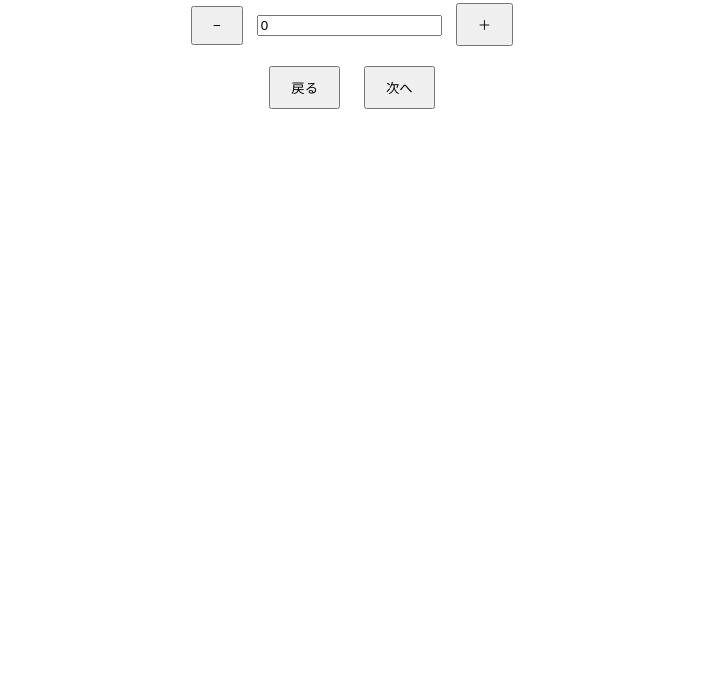
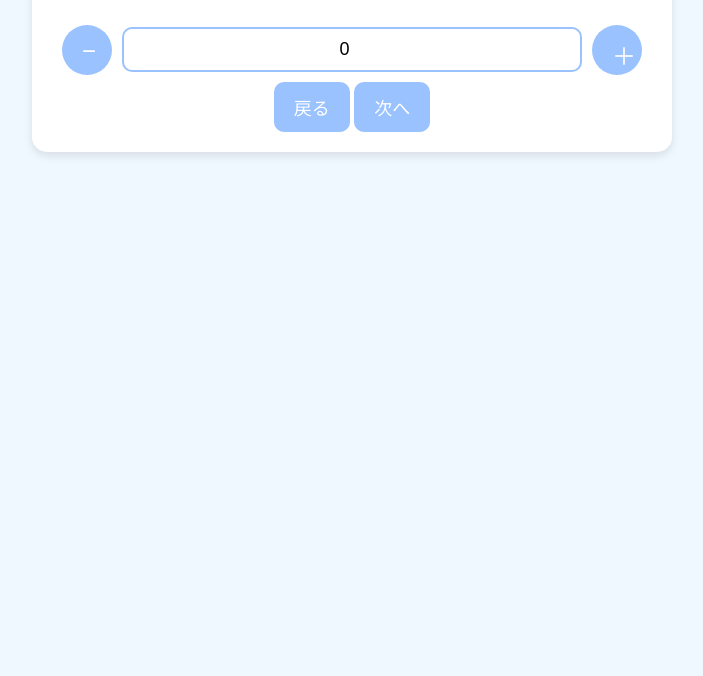
Before and after one commit to yamatai2007/hatarakanai-saibou-quiz, a plain HTML site: page antigen.html in a window 1280 px wide. Shown: the part 124-800 px from the top of the page, without its empty margins (288-991 px from the left). Drawn offline with Linux system fonts and the light colour scheme.

Commit message:
Update style.css

```diff
--- a/style.css
+++ b/style.css
@@ -1,21 +1,98 @@
-.container {
+/* 全体のスタイル */
+body {
+    font-family: "Yu Gothic UI", "Arial", sans-serif;
+    background-color: #f0f8ff; /* 淡い青 */
+    color: #333;
     text-align: center;
-    margin-top: 50px;
+    margin: 0;
+    padding: 0;
 }
 
+/* コンテンツを中央に */
+.container {
+    max-width: 600px;
+    margin: 50px auto;
+    padding: 20px;
+    background-color: #ffffff;
+    border-radius: 15px; /* 角を丸める */
+    box-shadow: 0 4px 8px rgba(0, 0, 0, 0.1);
+}
+
+/* タイトル */
+h1 {
+    font-size: 24px;
+    color: #005f99; /* 落ち着いた青 */
+    margin-bottom: 20px;
+}
+
+/* 入力フィールド */
+input {
+    width: 80%;
+    padding: 10px;
+    margin: 10px 0;
+    border: 2px solid #99c2ff; /* 優しい青 */
+    border-radius: 10px;
+    font-size: 18px;
+    text-align: center;
+}
+
+/* ボタン */
 button {
+    background-color: #99c2ff; /* 淡い青 */
+    color: white;
+    border: none;
+    padding: 12px 20px;
+    font-size: 18px;
+    border-radius: 10px; /* 角を丸く */
+    cursor: pointer;
+    transition: 0.3s;
+}
+
+button:hover {
+    background-color: #66a3ff; /* 少し濃い青 */
+}
+
+/* カウンターボタン */
+.counter {
+    display: flex;
+    justify-content: center;
+    align-items: center;
+}
+
+.counter button {
+    width: 50px;
+    height: 50px;
+    font-size: 24px;
+    margin: 0 10px;
+    border-radius: 50%;
+    background-color: #99c2ff;
+    border: none;
+    color: white;
+}
+
+.counter button:hover {
+    background-color: #66a3ff;
+}
+
+/* 難易度選択ボタン */
+.level-button {
+    display: inline-block;
     padding: 10px 20px;
     margin: 10px;
+    font-size: 16px;
+    border-radius: 10px;
+    border: 2px solid #99c2ff;
+    background-color: white;
     cursor: pointer;
+    transition: 0.3s;
 }
 
-.difficulty {
-    border: 2px solid black;
-    padding: 10px;
-    display: inline-block;
-    margin: 5px;
+.level-button:hover {
+    background-color: #e6f2ff; /* ほんのり青く */
 }
 
-.difficulty.selected {
-    border-color: blue;
+.level-button.selected {
+    border-color: #005f99;
+    background-color: #99c2ff;
+    color: white;
 }
```
